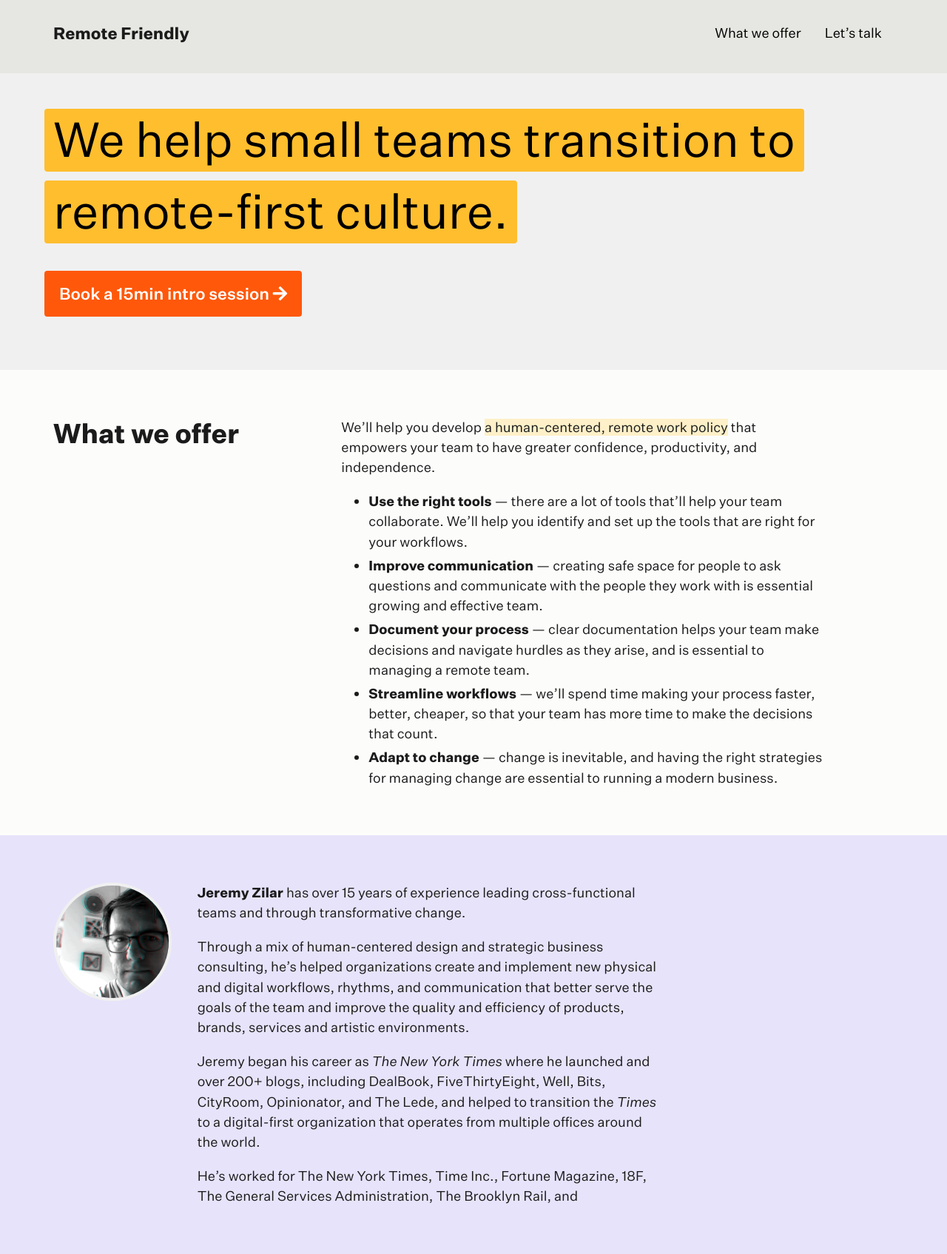
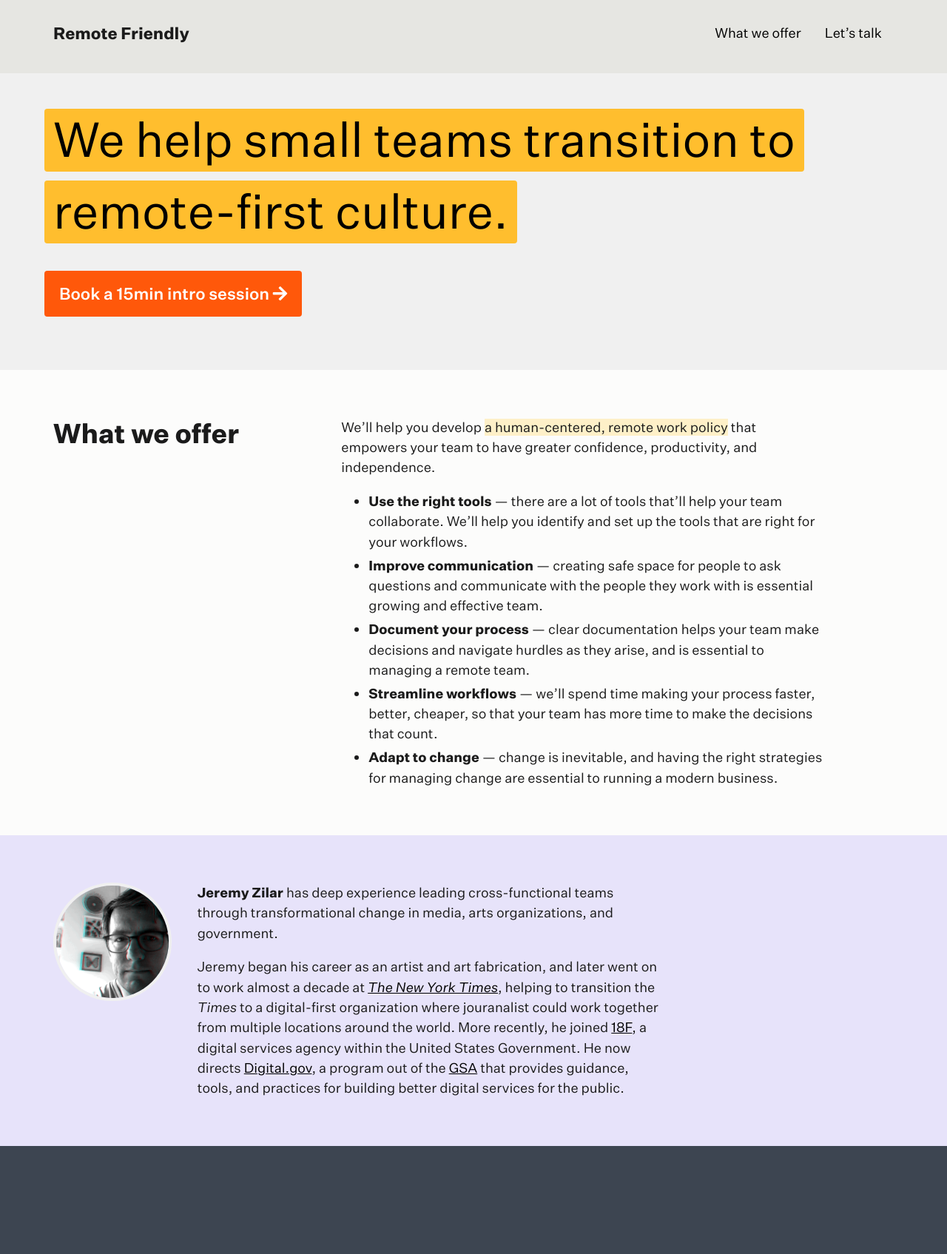
Before and after one commit to jeremyzilar/remotework.team, a Jekyll site: the page built from index.md, in a window 1280 px wide. Shown: the whole page at 74% size. Built offline with Jekyll 4.4.1, drawn with Linux system fonts in a browser that asks for light colours; nearby versions of some CDN libraries; after the commit the page ends 1549 px from its top, so only the background shows below that.

Commit message:
update bio

```diff
--- a/_data/who-we-are.yml
+++ b/_data/who-we-are.yml
@@ -1,14 +1,9 @@
 blurb:
   - id: who-we-are
-    text: "**Jeremy Zilar** has over 15 years of experience leading cross-functional teams and through transformative change.
+    text: "**Jeremy Zilar** has deep experience leading cross-functional teams through transformational change in media, arts organizations, and government.
 
 
-    Through a mix of human-centered design and strategic business consulting, he’s helped organizations create and implement new physical and digital workflows, rhythms, and communication that better serve the goals of the team and improve the quality and efficiency of products, brands, services and artistic environments.
+    Jeremy began his career as an artist and art fabrication, and later went on to work almost a decade at [_The New York Times_](https://nytimes.com/), helping to transition the _Times_ to a digital-first organization where jouranalist could work together from multiple locations around the world. More recently, he joined [18F](https://18f.gsa.gov/), a digital services agency within the United States Government. He now directs [Digital.gov](https://digital.gov/), a program out of the [GSA](https://gsa.gov/) that provides guidance, tools, and practices for building better digital services for the public."
 
-
-    Jeremy began his career as _The New York Times_ where he launched and over 200+ blogs, including DealBook, FiveThirtyEight, Well, Bits, CityRoom, Opinionator, and The Lede, and helped to transition the _Times_ to a digital-first organization that operates from multiple offices around the world.
-
-
-    He's worked for The New York Times, Time Inc., Fortune Magazine, 18F, The General Services Administration, The Brooklyn Rail, and"
     img: /assets/img/jeremy-gif.GIF
     img_alt: Jeremy Zilar
--- a/src/_section-blurb.scss
+++ b/src/_section-blurb.scss
@@ -22,6 +22,9 @@
     span{
       @include u-bg('gold-5v');
     }
+    a{
+      @include u-text('black');
+    }
   }
 
 }
```
Also changed, not shown: assets/dist/styles.css, 1 other file.
